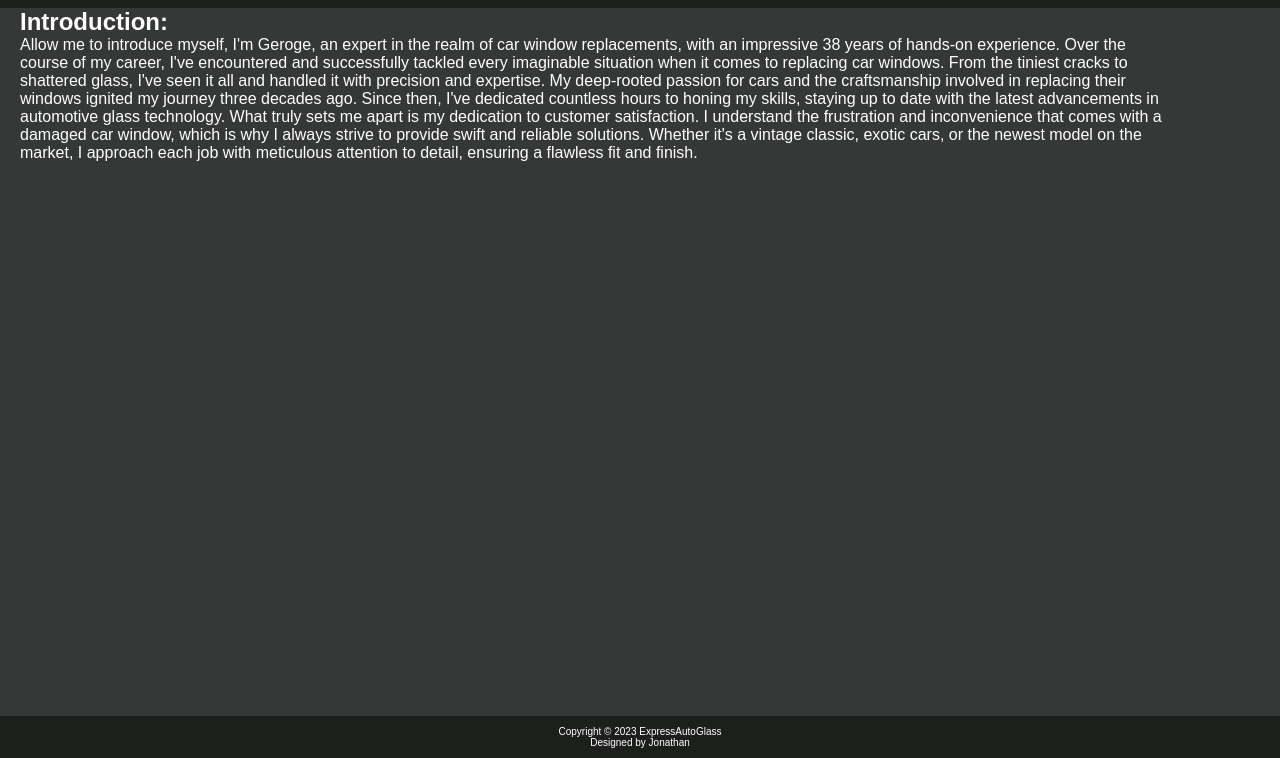
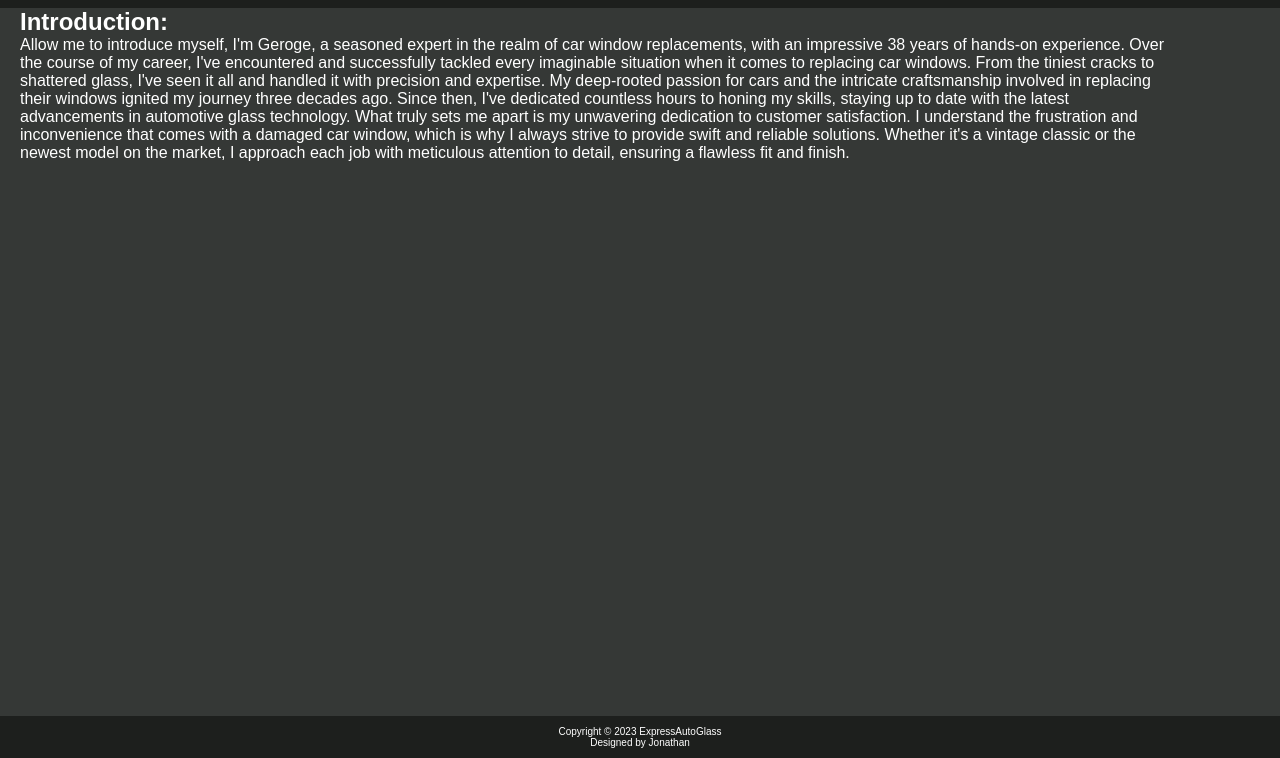
Before and after one commit to JonathanCardoza/Express, a plain HTML site: page index.html in a window 1280 px wide. Shown: the part 42-800 px from the top of the page. Drawn offline with Linux system fonts and the light colour scheme.

Commit message:
Revert "Merge branch 'main' of https://github.com/JonathanCardoza/Express"
This reverts commit 8e25983d3f5cfe31343fcbbee968c0894efc49b5, reversing
changes made to 4c08746a46fbb4113452d5ce763e57240378f4b6.

```diff
--- a/index.html
+++ b/index.html
@@ -32,18 +32,18 @@
       <div id="greeting"><h2>Introduction:</h2></div>
       <div class="column">
       <p>
-        Allow me to introduce myself, I'm Geroge, an expert in the realm
+        Allow me to introduce myself, I'm Geroge, a seasoned expert in the realm
         of car window replacements, with an impressive 38 years of hands-on experience.
         Over the course of my career, I've encountered and successfully tackled every
         imaginable situation when it comes to replacing car windows.
         From the tiniest cracks to shattered glass, I've seen it all and handled it with
-        precision and expertise. My deep-rooted passion for cars and the craftsmanship
+        precision and expertise. My deep-rooted passion for cars and the intricate craftsmanship
         involved in replacing their windows ignited my journey three decades ago. Since then, I've
         dedicated countless hours to honing my skills, staying up to date with the latest advancements
         in automotive glass technology.
-        What truly sets me apart is my dedication to customer satisfaction. I understand the
+        What truly sets me apart is my unwavering dedication to customer satisfaction. I understand the
         frustration and inconvenience that comes with a damaged car window, which is why I always strive
-        to provide swift and reliable solutions. Whether it's a vintage classic, exotic cars, or the newest model on the market,
+        to provide swift and reliable solutions. Whether it's a vintage classic or the newest model on the market,
         I approach each job with meticulous attention to detail, ensuring a flawless fit and finish.
       </p>
     </div>
```
